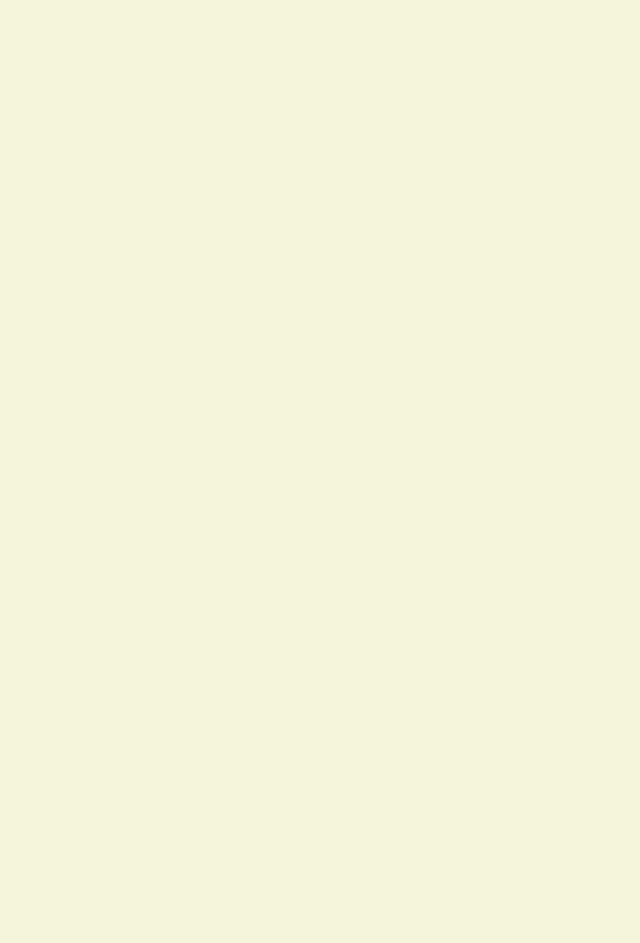
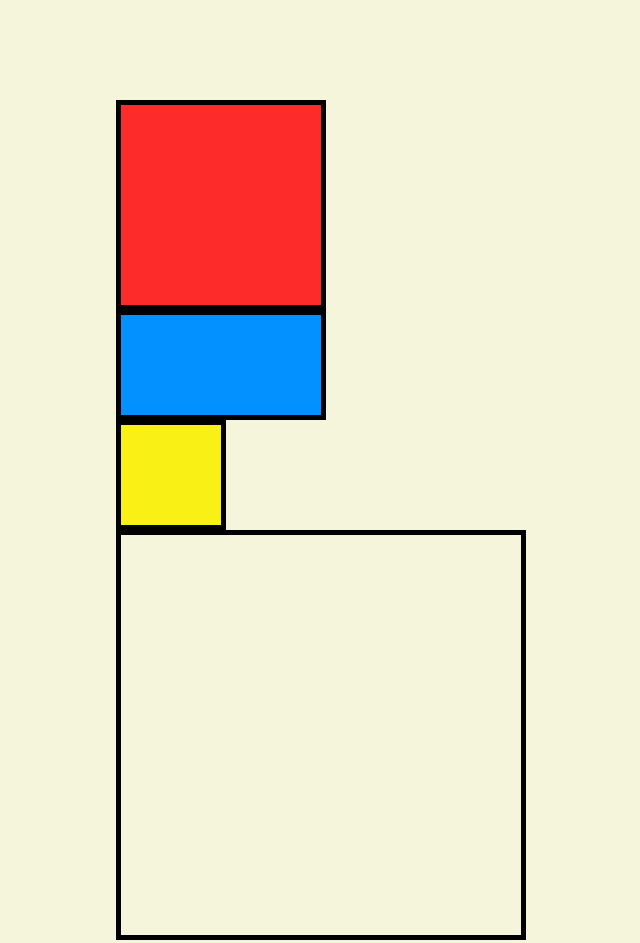
Before and after one commit to TheHagueUniversity/css-advanced-challenge-peterwitait, a plain HTML site: page Index.html in a window 1280 px wide. Shown: the whole page, without its empty margins (124-764 px from the left). Before the commit the page ends 800 px from the top, so only its background shows below. Drawn offline with Linux system fonts and the light colour scheme.

Commit message:
Update Index.html

```diff
--- a/Index.html
+++ b/Index.html
@@ -6,5 +6,13 @@
   </head>
 
   <body>
+    <div id="painting">
+            <div id="toprow">
+                <div id="bigbox1" class="red"></div>
+                <div id="mediumbox1" class="blue"></div>
+                <div id="smallbox" class="yellow"></div>
+                <div id="bigbox2" class="white"></div>
 
+            </div>
+        </div>
   </body>
```
